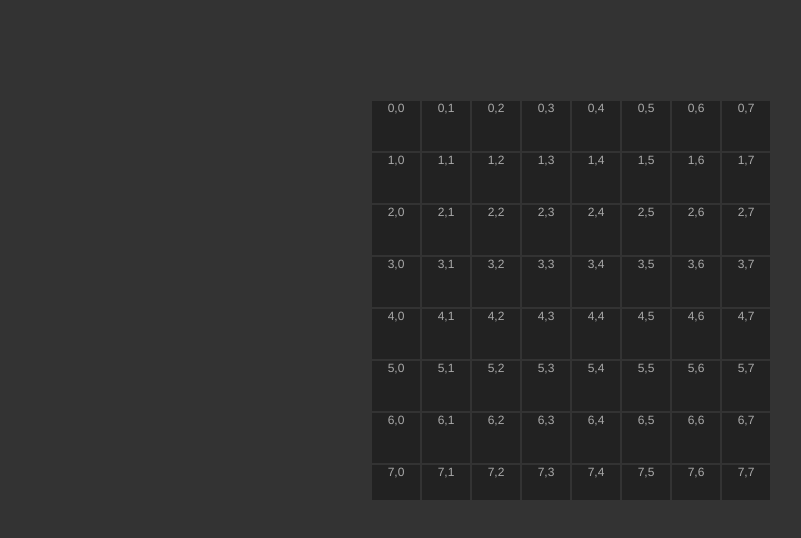
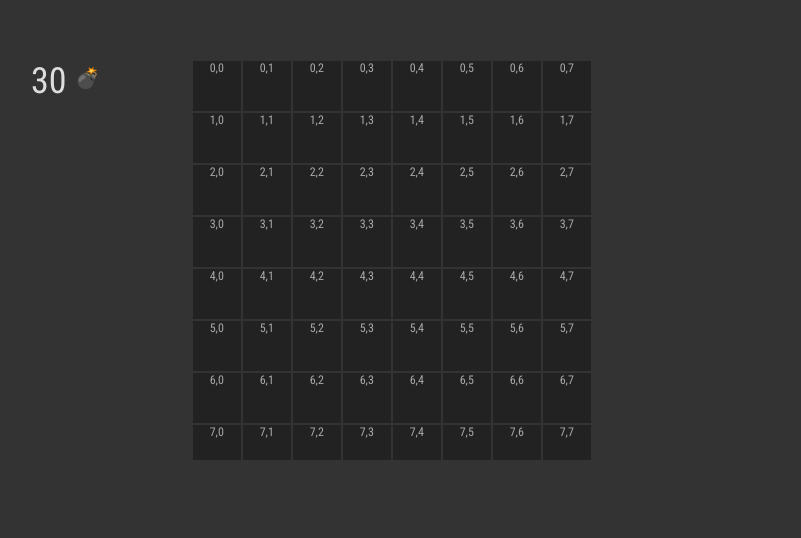
Before and after one commit to shady356/battle-ship, a Vue app: page / in a window 1280 px wide. Shown: the top 538 px of the page, without its empty margins (69-870 px from the left). Built offline with nearby package versions, Linux system fonts and the light colour scheme.

Commit message:
file structure

```diff
--- a/public/index.html
+++ b/public/index.html
@@ -5,6 +5,7 @@
     <meta http-equiv="X-UA-Compatible" content="IE=edge">
     <meta name="viewport" content="width=device-width,initial-scale=1.0">
     <link rel="icon" href="<%= BASE_URL %>favicon.ico">
+    <link href="https://fonts.googleapis.com/css?family=Roboto+Condensed:300,400,700&display=swap" rel="stylesheet">
     <title>battle-ship</title>
   </head>
   <body>
--- a/src/App.vue
+++ b/src/App.vue
@@ -1,16 +1,16 @@
 <template>
   <div id="app">
-    <Board/>
+    <TheGame/>
   </div>
 </template>
 
 <script>
 
-import Board from '@/components/Board.vue'
+import TheGame from '@/components/TheGame.vue'
 export default {
   name: 'app',
   components: {
-    Board
+    TheGame
   }
 }
 </script>
@@ -20,11 +20,11 @@ body {
   background: #333;
 }
 #app {
-  font-family: 'Avenir', Helvetica, Arial, sans-serif;
+  font-family: 'Roboto Condensed', sans-serif;
   -webkit-font-smoothing: antialiased;
   -moz-osx-font-smoothing: grayscale;
   text-align: center;
-  color: #2c3e50;
+  color: #aaa;
   margin-top: 60px;
 }
 </style>
--- a/src/components/Board.vue
+++ b/src/components/Board.vue
@@ -4,9 +4,7 @@
       <!-- Rows -->
       <div
         v-for="(row, index) in grid"
-        :key="index"
-        class="rows"
-      >
+        :key="index" class="rows">
         <!-- slots -->
         <div
           v-for="slot in row"
@@ -14,9 +12,9 @@
           :class="['columns', getTileStatus(slot)]"
           @click="playSlot(slot)"
         >
-          {{slot.row +',' + slot.column}} <br>
+          {{slot.row +',' + slot.column}}
+          <br />
         </div>
-
       </div>
     </div>
   </div>
@@ -24,90 +22,73 @@
 
 <script>
 export default {
-  name:'board',
+  name: "board",
   data() {
     return {
       gridSizeRow: 8,
       gridSizeColumn: 8,
-      grid: [],
-      attempts: 30,
-      ships: [
-        {
-          id: 1,
-          coordinates: [
-            { r: 3, c: 2 },
-            { r: 4, c: 2 },
-            { r: 5, c: 2 }
-          ],
-          isDestroyed: false
+      grid: []
+    };
   },
-        {
-          id: 2,
-          coordinates: [
-            { r: 2, c: 5 },
-            { r: 3, c: 5 }
-          ],
-          isDestroyed: false
+  props: {
+    attempts: {
+      type: Number,
+      required: true
     },
-        {
-          id: 3,
-          coordinates: [
-            { r: 0, c: 2 },
-            { r: 0, c: 3 },
-            { r: 0, c: 4 },
-            { r: 0, c: 5 }
-          ],
-          isDestroyed: false
-        }
-      ]
+    ships: {
+      type: Array,
+      required: true
     }
   },
-  created () {
-    this.grid = this.generateGrid()
+  created() {
+    this.grid = this.generateGrid();
   },
   methods: {
     generateGrid() {
-      let grid = []
+      let grid = [];
       for (let r = 0; r < this.gridSizeRow; r++) {
-        grid[r] = []
+        grid[r] = [];
 
-        for (let c = 0; c < this.gridSizeColumn; c ++) {
+        for (let c = 0; c < this.gridSizeColumn; c++) {
           grid[r][c] = {
             row: r,
             column: c,
             isPlayed: false,
             isShip: false
+          };
         }
       }
-      }
-      return grid
+      return grid;
     },
     playSlot(slot) {
-      if(!slot.isPlayed) {
-        this.grid[slot.row][slot.column].isPlayed = true
-        this.grid[slot.row][slot.column].isShip = this.isShip(slot.row, slot.column)
+      if (!slot.isPlayed) {
+        this.grid[slot.row][slot.column].isPlayed = true;
+        this.grid[slot.row][slot.column].isShip = this.isShip(slot.row,slot.column)
+        this.updateAttempts()
       }
     },
-    isShip(r,c) {
+    isShip(r, c) {
       return this.ships.some(ship => {
         return ship.coordinates.some(coord => {
-          return (coord.r === r && coord.c === c)
-        })
-      })
+          return coord.r === r && coord.c === c;
+        });
+      });
     },
-    getTileStatus (slot) {
-      if(slot.isPlayed) {
-        return slot.isShip ? 'isShip' : 'isWrong'
+    getTileStatus(slot) {
+      if (slot.isPlayed) {
+        return slot.isShip ? "isShip" : "isWrong";
+      }
+    },
+    updateAttempts() {
+      this.$emit("updateAttempts");
     }
   }
-  }
-}
+};
 </script>
 
 <style scoped>
-
 .grid {
-    margin: 100px auto 0;
+  margin: 0 auto;
   width: 400px;
   height: 400px;
   background: #222;
@@ -131,5 +112,4 @@ export default {
 .isWrong {
   background: #1b7777;
 }
-
 </style>
--- /dev/null
+++ b/src/components/TheGame.vue
@@ -0,0 +1,94 @@
+<template>
+  <div class="container">
+    <div class="attempts">
+      {{attempts}} <span>💣</span>
+    </div>
+    <Board
+      class="board"
+      :attempts="attempts"
+      :ships="ships"
+      @updateAttempts="updateAttempts"
+    />
+    <div>
+
+    </div>
+  </div>
+</template>
+
+<script>
+import Board from "@/components/Board.vue";
+export default {
+  name: "TheGame",
+  components: {
+    Board
+  },
+  data() {
+    return {
+      attempts: 30,
+      numOfShips: 3,
+      ships: [
+        {
+          id: 1,
+          coordinates: [{ r: 3, c: 2 }, { r: 4, c: 2 }, { r: 5, c: 2 }],
+          isDestroyed: false
+        }
+      ],
+      shipsToUse: [4,3,2],
+      takenSlot: []
+    };
+  },
+  methods: {
+    generateShips() {
+      //for(let i = 0; i < this.numOfShips; i++) {
+
+       // const size = 4 // replace with: this.shipsToUse[i]
+        //const dir = 'horiz' // replace with rand (0,1), as a function: getShipDirection ()
+
+        /* let slot = {
+          r: Math.floor(Math.random() * 8),
+          c: Math.floor(Math.random() * 8)
+        } */
+
+
+        //this.canTakeSlot(slot)
+
+        /* let payload = {
+          id: i,
+          isDestroyed: false,
+          coordinates: []
+        }
+
+        this.ships.push(ship) */
+      //}
+    },
+    /* canTakeSlot(slot) {
+      this.takenSlot.some(slot => {
+
+      });
+    }, */
+    updateAttempts() {
+      this.attempts--;
+    }
+  }
+}
+</script>
+
+<style scoped>
+  .container {
+    display: flex;
+    flex-direction: row;
+    align-items: top;
+  }
+
+  .attempts {
+    flex-basis: 20%;
+    font-size: 36px;
+    color: #ddd;
+  }
+  .attempts span {
+    font-size: 20px;
+    vertical-align: 8px;
+  }
+
+
+</style>
```
Lines whose indentation alone changed are shown as unchanged.
